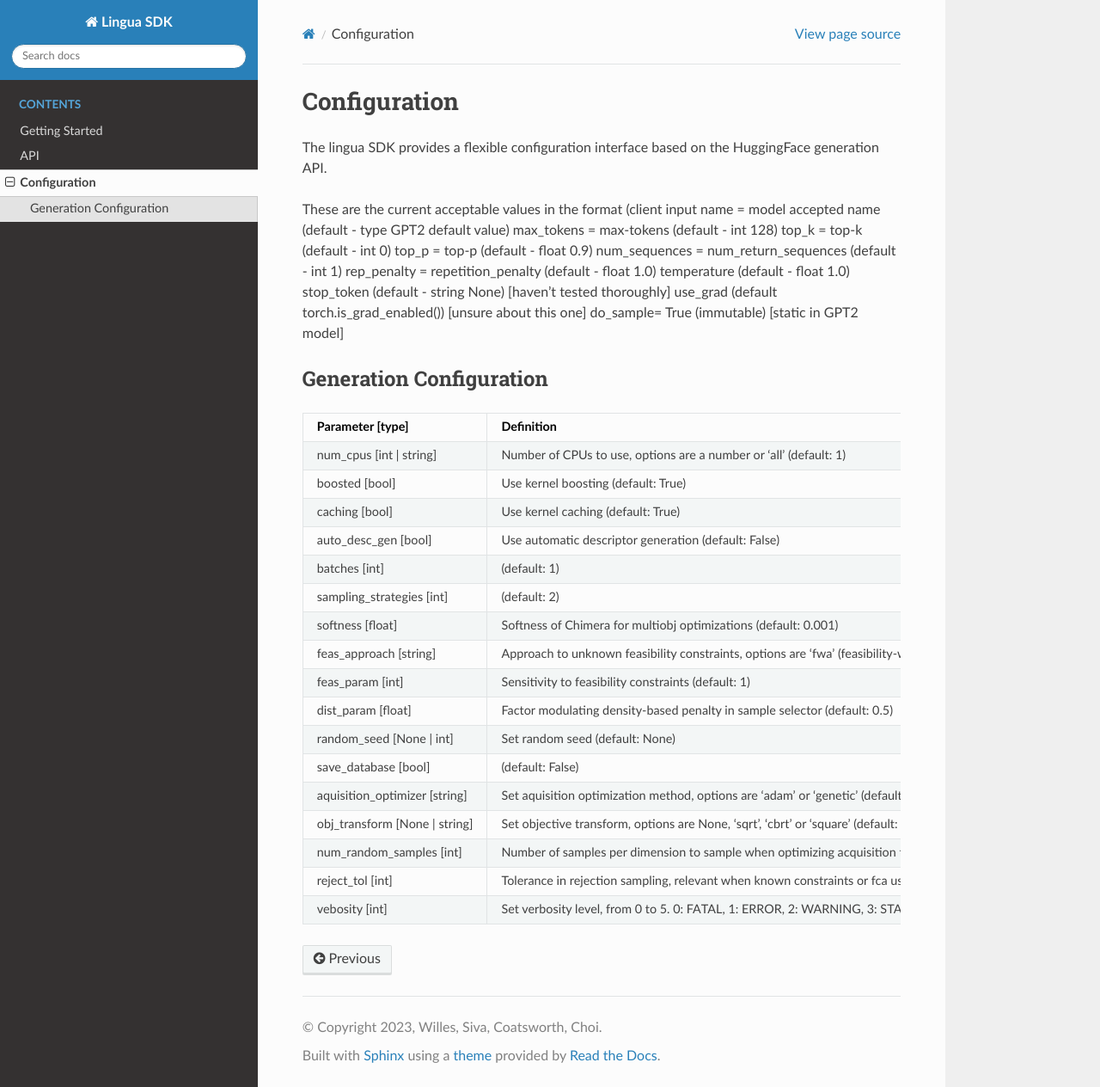
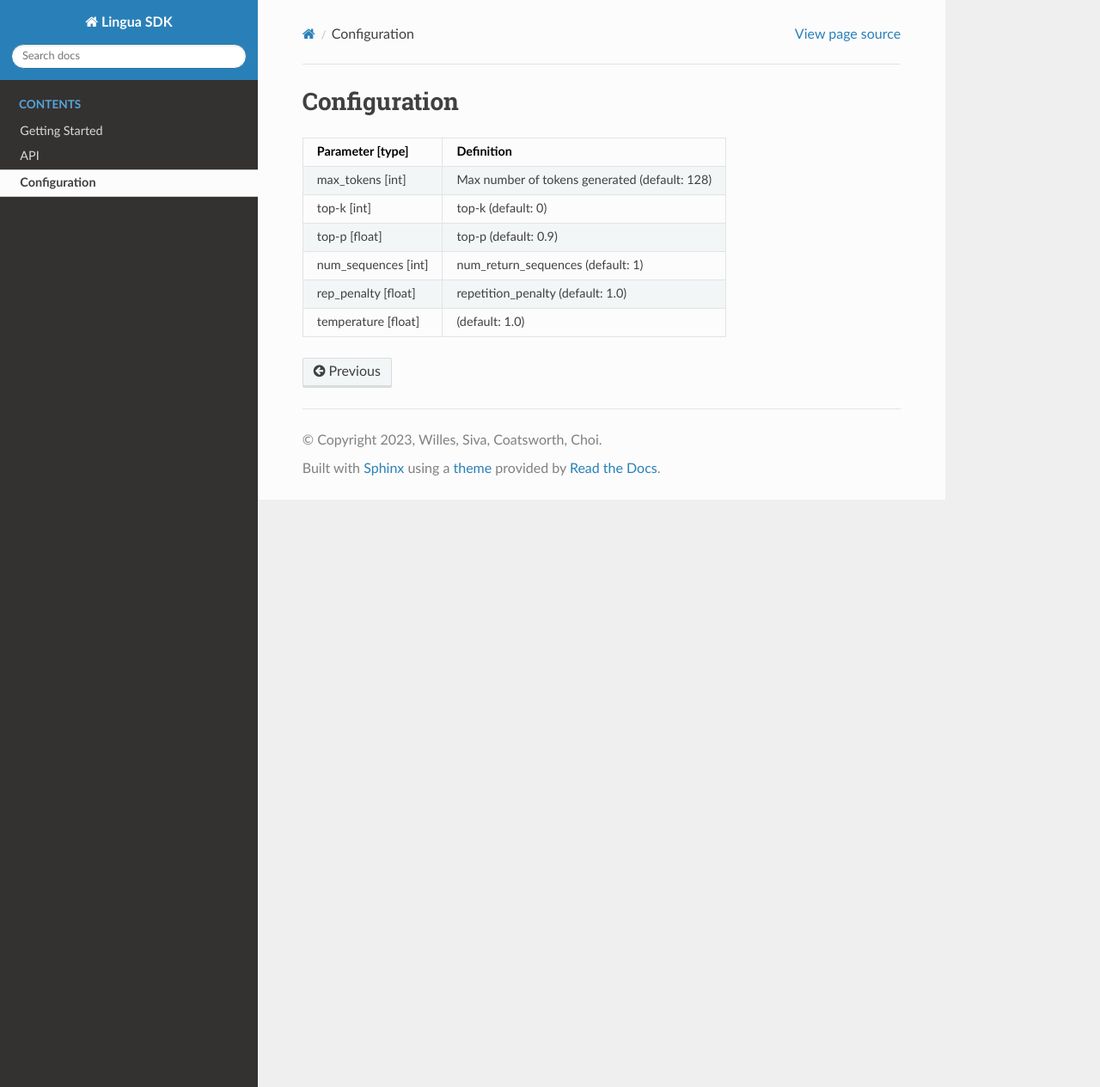
Before and after one commit to VectorInstitute/kaleidoscope-sdk, a Sphinx documentation site: the page built from docs/configuration.rst, in a window 1280 px wide and 1264 px high. Shown: the whole window at 86% size. Built offline with Sphinx 7.4.7 and the Read the Docs theme 2.0.0, drawn with Linux system fonts in a browser that asks for light colours.

Commit message:
Add configuration

```diff
--- a/docs/configuration.rst
+++ b/docs/configuration.rst
@@ -1,60 +1,20 @@
 Configuration
 =============
-
-The lingua SDK provides a flexible configuration interface based on the HuggingFace generation API.
-
-These are the current acceptable values in the format (client input name = model accepted name (default - type GPT2 default value)
-max_tokens = max-tokens (default - int 128)
-top_k = top-k (default - int 0)
-top_p = top-p (default - float 0.9)
-num_sequences = num_return_sequences (default - int 1)
-rep_penalty = repetition_penalty (default - float 1.0)
-temperature (default - float 1.0)
-stop_token (default - string None) [haven’t tested thoroughly]
-use_grad (default torch.is_grad_enabled()) [unsure about this one]
-do_sample= True (immutable) [static in GPT2 model]
-
-
-
-Generation Configuration
-------------------------
 
 .. list-table::
     :header-rows: 1
 
     * - Parameter [type]
       - Definition
-    * - num_cpus [int | string]
-      - Number of CPUs to use, options are a number or 'all' (default: 1)
-    * - boosted [bool]
-      - Use kernel boosting (default: True)
-    * - caching [bool]
-      - Use kernel caching (default: True)
-    * - auto_desc_gen [bool]
-      - Use automatic descriptor generation (default: False)
-    * - batches [int]
-      - (default: 1)
-    * - sampling_strategies [int]
-      - (default: 2)
-    * - softness [float]
-      - Softness of Chimera for multiobj optimizations (default: 0.001)
-    * - feas_approach [string]
-      - Approach to unknown feasibility constraints, options are 'fwa' (feasibility-weighted acquisition), 'fca' (feasibility-constrained acquisition) or 'fia' (feasibility-interpolated acquisition). (default: 'fwa')
-    * - feas_param [int]
-      - Sensitivity to feasibility constraints (default: 1)
-    * - dist_param [float]
-      - Factor modulating density-based penalty in sample selector (default: 0.5)
-    * - random_seed [None | int]
-      - Set random seed (default: None)
-    * - save_database [bool]
-      - (default: False)
-    * - aquisition_optimizer [string]
-      - Set aquisition optimization method, options are 'adam' or 'genetic' (default: 'adam')
-    * - obj_transform [None | string]
-      - Set objective transform, options are None, 'sqrt', 'cbrt' or 'square' (default: 'sqrt')
-    * - num_random_samples [int]
-      - Number of samples per dimension to sample when optimizing acquisition function (default: 200)
-    * - reject_tol [int]
-      - Tolerance in rejection sampling, relevant when known constraints or fca used (default: 1000)
-    * - vebosity [int]
-      - Set verbosity level, from 0 to 5. 0: FATAL, 1: ERROR, 2: WARNING, 3: STATS, 4: INFO, 5: DEBUG (default: 4)
+    * - max_tokens [int]
+      - Max number of tokens generated (default: 128)
+    * - top-k [int]
+      - top-k (default: 0)
+    * - top-p [float]
+      - top-p (default: 0.9)
+    * - num_sequences [int]
+      - num_return_sequences (default: 1)
+    * - rep_penalty [float]
+      - repetition_penalty (default: 1.0)
+    * - temperature [float]
+      - (default: 1.0)
--- a/docs/index.rst
+++ b/docs/index.rst
@@ -10,9 +10,9 @@ perform basic features like text generation, but also retrieve intermediate
 information from inside the model such as log probabilities and activations.
 These features are exposed via a few high-level APIs, namely:
 
-*  ``generate_text`` - Returns an LLM text generation based on prompt input
-*  ``module_names`` - Returns all modules in the LLM neural network
-*  ``instances`` - Returns all active LLMs instantiated by the model service
+*  `generate_text` - Returns an LLM text generation based on prompt input
+*  `module_names` - Returns all modules in the LLM neural network
+*  `instances` - Returns all active LLMs instantiated by the model service
 
 .. toctree::
    :maxdepth: 2
```
